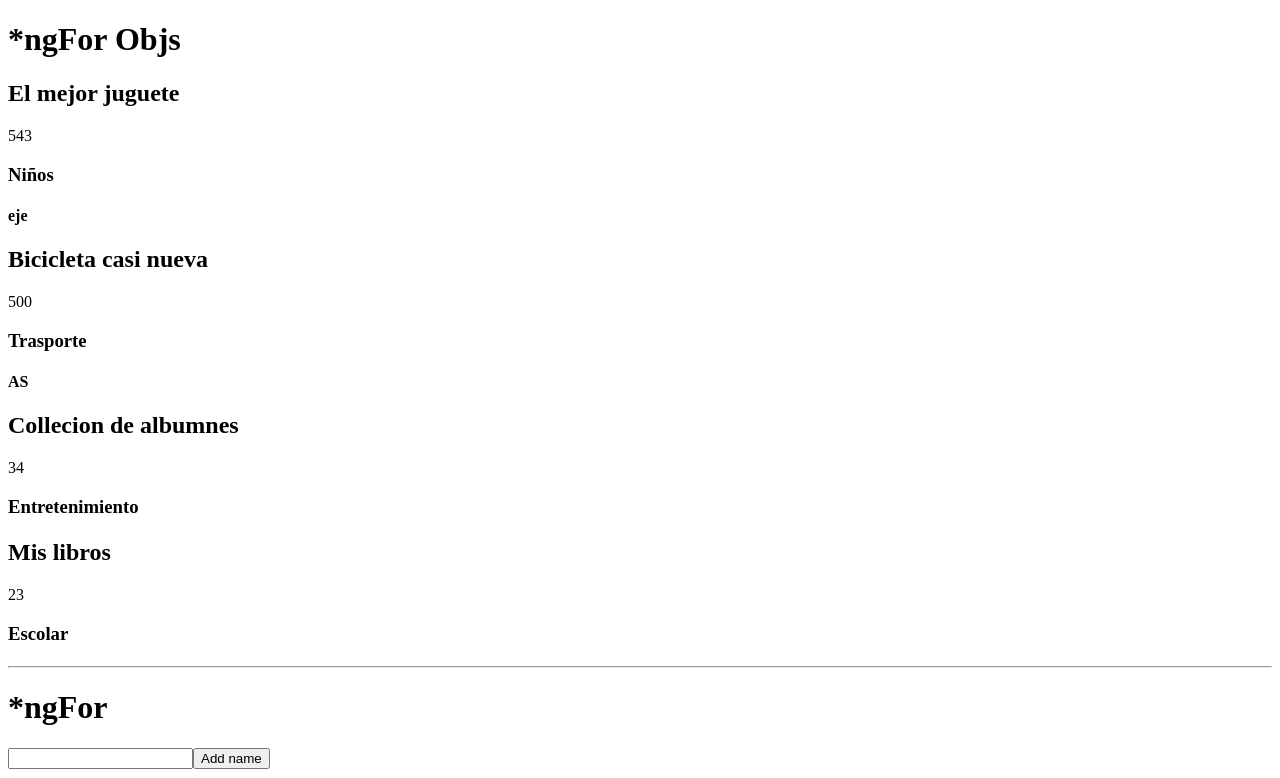
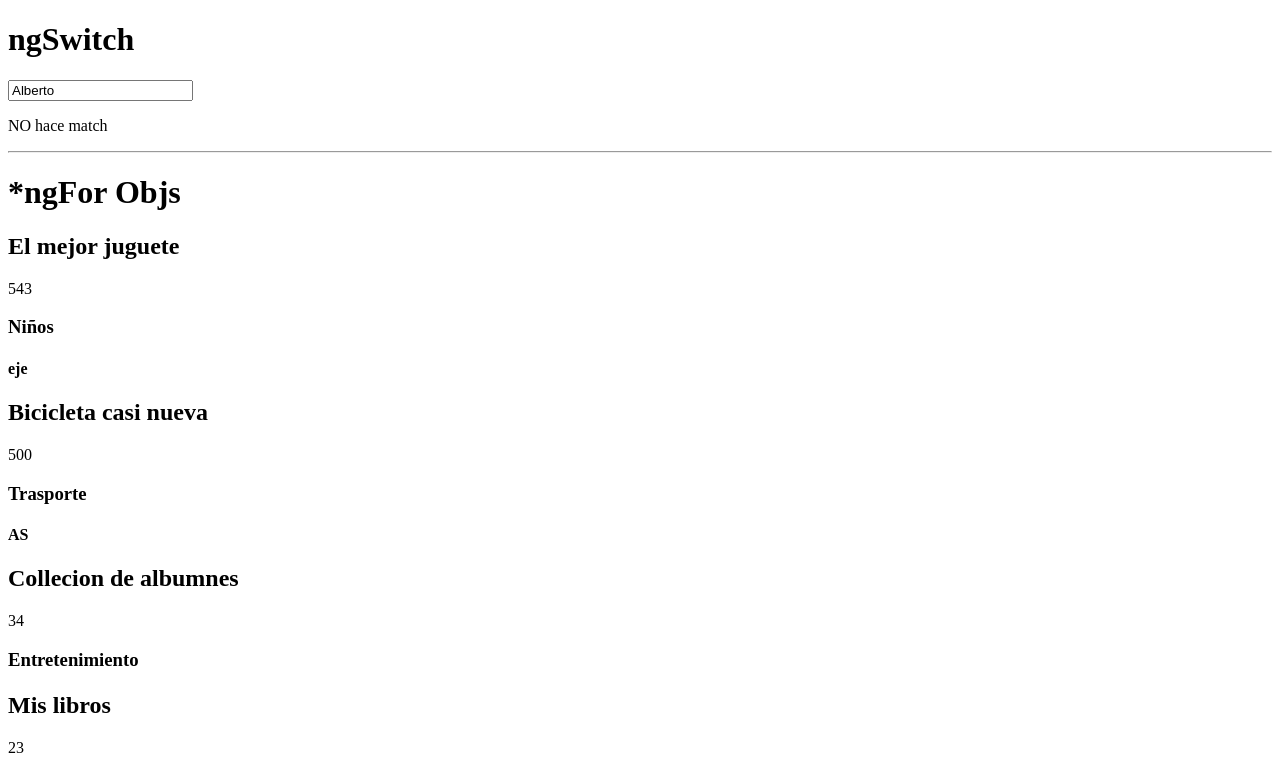
Before and after one commit to cdelcastillomaussa/angular-concepts-basic, an Angular app: page / in a window 1280 px wide. Shown: the top 778 px of the page. Built offline with nearby package versions, Linux system fonts and the light colour scheme.

Commit message:
uso de *ngSwitch y *ngSwitchCase

```diff
--- a/src/app/app.component.html
+++ b/src/app/app.component.html
@@ -1,3 +1,28 @@
+<h1>ngSwitch</h1>
+<input type="text" required [(ngModel)]="person.name" />
+<div [ngSwitch]="person.name">
+  <p *ngSwitchCase="'carlitos'">
+    La persona es carlitos
+  </p>
+  <p *ngSwitchCase="'julio'">
+    La persona es julio>
+  <p *ngSwitchCase="'belia'">
+    La persona es belia
+  </p>
+  <p *ngSwitchDefault>
+    NO hace match
+  </p>
+</div>
+
+<!--<p *ngIf="person.name === 'carlitos'">
+  La persona es carlitos
+</p>
+<p *ngIf="person.name === 'julio'">
+  La persona es julio>
+<p *ngIf="person.name === 'belia'">
+  La persona es belia
+</p> -->
+<hr />
 <h1>*ngFor Objs</h1>
 <div>
   <div *ngFor="let product of products">
@@ -11,10 +36,10 @@
 
 <hr />
 <h1>*ngFor</h1>
-<input type="text" required [(ngModel)]="newName"/>
+<input type="text" required [(ngModel)]="newName" />
 <button (click)="addName()">Add name</button>
 <ul>
-<!--La variable name -- esta almacenando lo que esta en el array names-->
+  <!--La variable name -- esta almacenando lo que esta en el array names-->
 
   <li *ngIf="names.length === 0">No hay nombres</li>
   <li *ngFor="let name of names; index as i">
@@ -25,7 +50,7 @@
 
 <hr />
 <h1>*ngIf</h1>
-<input type="text" required [(ngModel)]="person.name"/>
+<input type="text" required [(ngModel)]="person.name" />
 <p *ngIf="person.name === 'carlos'">Soy carlos porque se cumple la condición</p>
 <p *ngIf="person.name === 'alberto' && person.age === 18; else elseBlock">Soy Alberto</p>
 
@@ -35,11 +60,11 @@
 <hr />
 <h1>NgModel</h1>
 <p>Nombre {{ person.name }}</p>
-<input type="text" required #nameInput="ngModel" [(ngModel)]="person.name"/>
+<input type="text" required #nameInput="ngModel" [(ngModel)]="person.name" />
 <p>Valid: {{ nameInput.valid }}</p>
 
 <p>Age {{ person.age }}</p>
-<input type="number" max="18" min="10" required #ageInput="ngModel" [(ngModel)]="person.age"/>
+<input type="number" max="18" min="10" required #ageInput="ngModel" [(ngModel)]="person.age" />
 <p>Valid: {{ ageInput.valid }}</p>
 
 <hr />
@@ -85,14 +110,19 @@ y mandarle a esto los atributos de html -->
 <p>Edad {{person.age}}</p>
 <button (click)="increage()">Age ++</button>
 <div class="box" (scroll)="onScroll($event)">
- <p>Lorem ipsum dolor sit amet consectetur adipisicing elit. Vero, facere! Quos laudantium qui aperiam molestiae sed quam accusantium, similique labore, rem asperiores totam dignissimos culpa tempora veniam aliquam tenetur in?
-  Lorem ipsum dolor sit amet, consectetur adipisicing elit. Porro, nostrum laboriosam fugit recusandae, iure a dicta enim aliquid totam ullam debitis, repellat doloremque nemo maiores delectus corporis non ea! Nisi!
-  Lorem ipsum dolor, sit amet consectetur adipisicing elit. Quis nesciunt est aspernatur quod aut nam magni rerum itaque eligendi neque, maxime dignissimos, impedit placeat omnis ducimus. Reiciendis in laudantium asperiores!
-  Lorem ipsum dolor sit amet consectetur adipisicing elit. Excepturi eaque explicabo rerum eius minus ea quaerat officiis nobis blanditiis! Temporibus expedita eveniet voluptates fugiat id facilis provident molestiLoremas molestiae ipsum.
- </p>
+  <p>Lorem ipsum dolor sit amet consectetur adipisicing elit. Vero, facere! Quos laudantium qui aperiam molestiae sed
+    quam accusantium, similique labore, rem asperiores totam dignissimos culpa tempora veniam aliquam tenetur in?
+    Lorem ipsum dolor sit amet, consectetur adipisicing elit. Porro, nostrum laboriosam fugit recusandae, iure a dicta
+    enim aliquid totam ullam debitis, repellat doloremque nemo maiores delectus corporis non ea! Nisi!
+    Lorem ipsum dolor, sit amet consectetur adipisicing elit. Quis nesciunt est aspernatur quod aut nam magni rerum
+    itaque eligendi neque, maxime dignissimos, impedit placeat omnis ducimus. Reiciendis in laudantium asperiores!
+    Lorem ipsum dolor sit amet consectetur adipisicing elit. Excepturi eaque explicabo rerum eius minus ea quaerat
+    officiis nobis blanditiis! Temporibus expedita eveniet voluptates fugiat id facilis provident molestiLoremas
+    molestiae ipsum.
+  </p>
 </div>
 <p>Nombre {{ person.name }}</p>
-<input type="text" [value]="person.name" (keyup)="changeName($event)"/>
+<input type="text" [value]="person.name" (keyup)="changeName($event)" />
 
 <button [disabled]="btnDisabled">Enviar</button>
 <button (click)="toggleButton()">Toggle Button</button>
```
